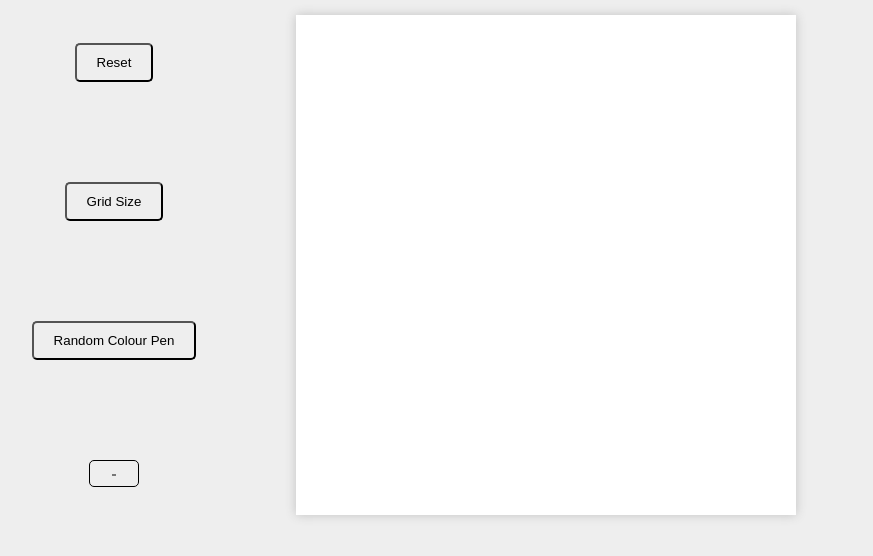
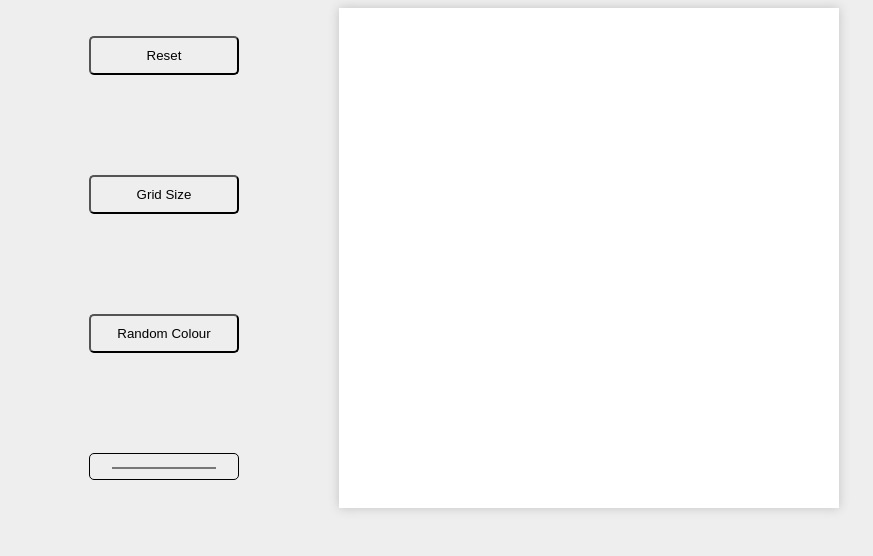
Before and after one commit to sloggo/etch-a-sketch-odin, a plain HTML site: page index.html in a window 1280 px wide. Shown: the whole page, without its empty margins (176-1049 px from the left). Drawn offline with Linux system fonts and the light colour scheme.

Commit message:
Add dynamic style scaling and uniform buttons

```diff
--- a/index.html
+++ b/index.html
@@ -7,14 +7,19 @@
     <title>Etch a Sketch</title>
     <link rel="stylesheet" href="./style.css">
     <script src="./app.js" defer></script>
+    <link rel="preconnect" href="https://fonts.googleapis.com">
+<link rel="preconnect" href="https://fonts.gstatic.com" crossorigin>
+<link href="https://fonts.googleapis.com/css2?family=Inter:wght@100;200;300;400;500;600;700;800;900&family=Silkscreen:wght@400;700&display=swap" rel="stylesheet">
 </head>
 <body>
-    <div class="controlsContainer">
-        <button class="resetButton">Reset</button>
-        <button class="newGrid">Grid Size</button>
-        <button class="randomColourButton">Random Colour Pen</button>
-        <input type="color" id="colorpicker" value="black">
+    <div class="mainbox">
+        <div class="controlsContainer">
+            <button class="resetButton">Reset</button>
+            <button class="newGrid">Grid Size</button>
+            <button class="randomColourButton">Random Colour</button>
+            <input type="color" id="colorpicker" value="black">
+        </div>
+        <div class="gridContainer"></div>
     </div>
-    <div class="gridContainer"></div>
 </body>
 </html>
--- a/style.css
+++ b/style.css
@@ -3,10 +3,18 @@ body{
     justify-content: center;
     align-items: center;
     background-color: rgb(238, 238, 238);
+    flex-direction: column;
+}
+
+.mainbox{
+    display: flex;
+    justify-content: center;
+    align-items: center;
+    gap: 100px;
 }
 
 .gridContainer{
-    margin: 7px 100px;
+    flex: 1 1 auto;
     display: flex;
     width: 500px;
     aspect-ratio : 1 / 1;
@@ -28,6 +36,7 @@ body{
 }
 
 .controlsContainer{
+    flex: 1 1 auto;
     display: flex;
     flex-direction: column;
     justify-content: space-around;
@@ -40,6 +49,7 @@ button {
     background-color: rgb(238, 238, 238);
     border-radius: 5px;
     transition: all .2s ease-in-out;
+    width: 150px;
 }
 
 button:hover {
@@ -55,4 +65,5 @@ button:active{
     padding: 10px 20px;
     background-color: rgb(238, 238, 238);
     border-radius: 5px;
+    width: 150px;
 }
```
